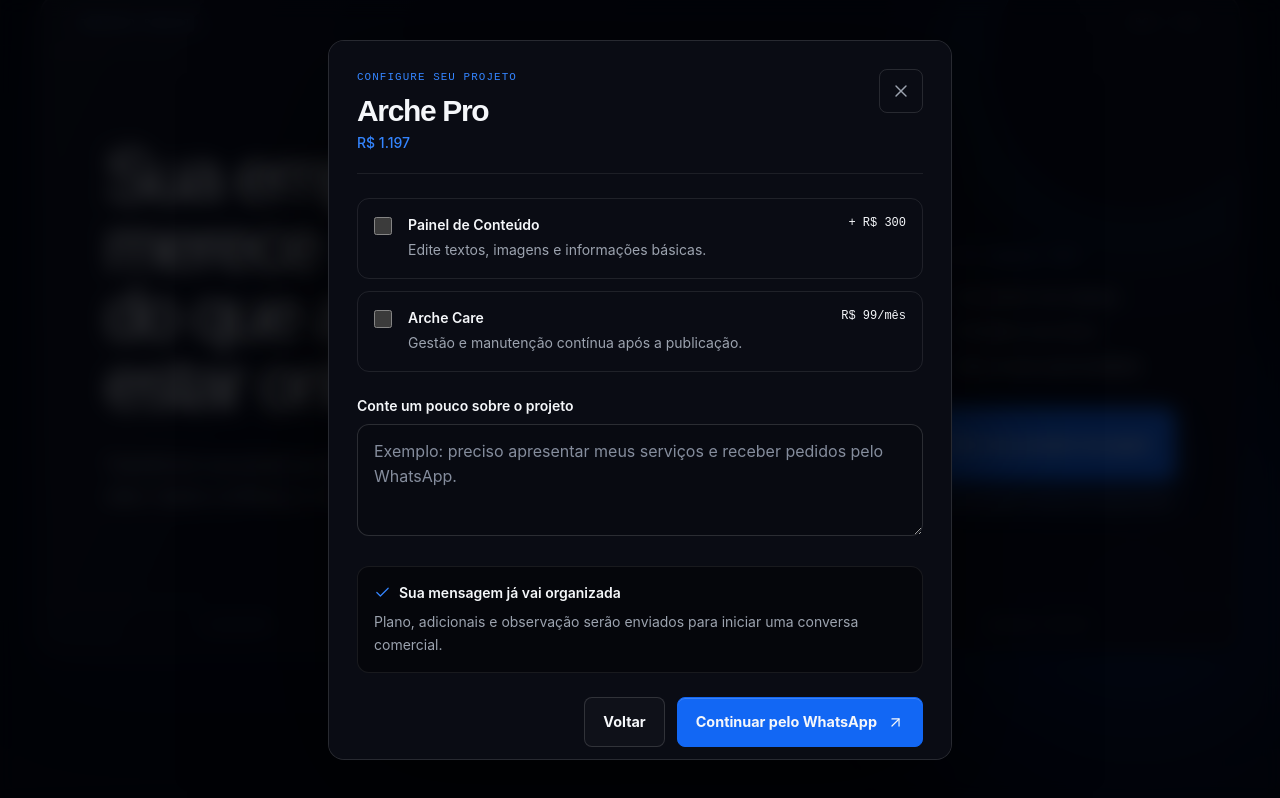
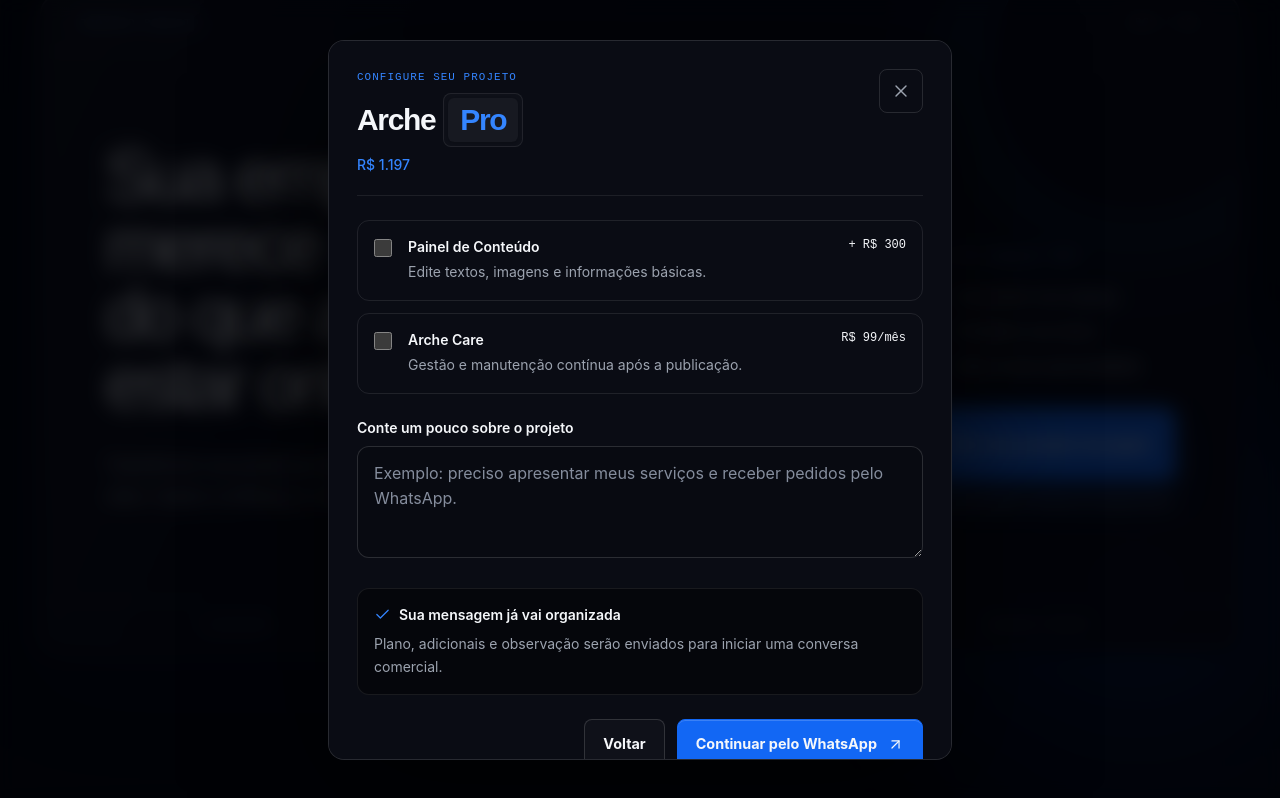
Before and after one commit to ArcheLabs-vip/archelabs.vip, a React (Vite) app: page / in a window 1280 px wide. Both pictures are taken after a click on the button "Tirar meu projeto do papel". Shown: the part 8433-9231 px from the top of the page. Built offline with nearby package versions, Linux system fonts and the light colour scheme; a web font is replaced by a local one.

Commit message:
feat: enhance PlanModal with onChangePlan prop and add slide-fade-in animation

```diff
--- a/src/App.tsx
+++ b/src/App.tsx
@@ -555,7 +555,7 @@
         </div>
       </footer>
 
-      <PlanModal plan={selectedPlan} onClose={() => setSelectedPlan(null)} />
+      <PlanModal plan={selectedPlan} onClose={() => setSelectedPlan(null)} onChangePlan={setSelectedPlan} />
     </div>
     </>
   );
--- a/src/components/PlanModal.tsx
+++ b/src/components/PlanModal.tsx
@@ -1,11 +1,12 @@
 import { useEffect, useId, useMemo, useRef, useState } from "react";
 import { ArrowUpRight, Check, X } from "lucide-react";
-import type { Plan } from "../content/site";
+import { plans, type Plan } from "../content/site";
 import { buildWhatsAppLink } from "../lib/whatsapp";
 
 type PlanModalProps = {
   plan: Plan | null;
   onClose: () => void;
+  onChangePlan?: (plan: Plan) => void;
 };
 
 function getDisplayPrice(basePriceStr: string, hasContentPanel: boolean, hasCare: boolean) {
@@ -26,23 +27,25 @@
   return result;
 }
 
-export function PlanModal({ plan, onClose }: PlanModalProps) {
+export function PlanModal({ plan, onClose, onChangePlan }: PlanModalProps) {
   const dialogRef = useRef<HTMLDialogElement>(null);
   const titleId = useId();
   const [contentPanel, setContentPanel] = useState(false);
   const [care, setCare] = useState(false);
   const [observation, setObservation] = useState("");
+  const [isDropdownOpen, setIsDropdownOpen] = useState(false);
 
   useEffect(() => {
     const dialog = dialogRef.current;
     if (!dialog) return;
 
-    if (plan && !dialog.open) {
-      dialog.showModal();
+    if (plan) {
+      if (!dialog.open) dialog.showModal();
       document.documentElement.classList.add("modal-scroll-lock");
+    } else {
+      if (dialog.open) dialog.close();
+      document.documentElement.classList.remove("modal-scroll-lock");
     }
-
-    if (!plan && dialog.open) dialog.close();
 
     return () => {
       document.documentElement.classList.remove("modal-scroll-lock");
@@ -73,12 +76,14 @@
     setContentPanel(false);
     setCare(false);
     setObservation("");
+    setIsDropdownOpen(false);
     onClose();
   };
 
   return (
     <dialog
       ref={dialogRef}
+      className="scrollbar-hide"
       aria-labelledby={titleId}
       onCancel={(event) => {
         event.preventDefault();
@@ -95,15 +100,54 @@
               <p className="font-mono text-[0.68rem] tracking-[0.1em] text-electric-light">
                 CONFIGURE SEU PROJETO
               </p>
-              <h2 id={titleId} className="mt-2 font-display text-3xl font-semibold tracking-[-0.045em]">
-                {plan.name}
+              <h2 id={titleId} className="mt-2 font-display text-3xl font-semibold tracking-[-0.045em] flex items-center gap-2">
+                <span>Arche</span>
+                <div
+                  className={`flex items-center rounded-lg border border-white/[0.08] transition-all duration-500 ease-out overflow-hidden ${
+                    isDropdownOpen ? "bg-white/[0.04] p-1 gap-1" : "bg-white/[0.02] p-1 gap-0"
+                  }`}
+                >
+                  {plans.map(p => {
+                    const isSelected = p.id === plan.id;
+                    const isVisible = isDropdownOpen || isSelected;
+
+                    return (
+                      <button
+                        key={p.id}
+                        type="button"
+                        onClick={() => {
+                           if (!isDropdownOpen) {
+                              setIsDropdownOpen(true);
+                           } else {
+                              onChangePlan?.(p);
+                              setIsDropdownOpen(false);
+                           }
+                        }}
+                        className={`font-display text-2xl sm:text-3xl font-semibold rounded-md whitespace-nowrap transition-all duration-500 ease-out overflow-hidden flex items-center justify-center ${
+                          isVisible
+                            ? "px-3 py-1 opacity-100 max-w-[200px]"
+                            : "px-0 py-1 opacity-0 max-w-0 border-none"
+                        } ${
+                          !isDropdownOpen && isSelected
+                            ? "bg-white/[0.04] text-electric-light shadow-sm hover:bg-white/[0.08]"
+                            : isDropdownOpen && isSelected
+                              ? "bg-white/[0.08] text-ink shadow-sm"
+                              : "text-muted hover:bg-white/[0.04] hover:text-ink"
+                        }`}
+                      >
+                        {p.name.replace("Arche ", "")}
+                      </button>
+                    )
+                  })}
+                </div>
               </h2>
-              <p className="mt-1 text-sm font-medium text-electric-light transition-all duration-300">
+              <p className="mt-2 text-sm font-medium text-electric-light transition-all duration-300">
                 {displayPrice}
               </p>
             </div>
+
             <button
-              className="inline-flex h-11 w-11 shrink-0 items-center justify-center rounded-lg border border-white/[0.12] text-muted hover:border-white/25 hover:text-ink"
+              className="inline-flex h-11 w-11 shrink-0 items-center justify-center rounded-lg border border-white/[0.12] text-muted hover:border-white/25 hover:text-ink transition-colors"
               type="button"
               aria-label="Fechar configurador"
               onClick={handleClose}
--- a/src/index.css
+++ b/src/index.css
@@ -2219,3 +2219,21 @@
     animation: none !important;
   }
 }
+
+@keyframes slide-fade-in {
+  0% { opacity: 0; transform: scaleX(0.85) translateX(-8px); transform-origin: left center; }
+  100% { opacity: 1; transform: scaleX(1) translateX(0); transform-origin: left center; }
+}
+
+.animate-slide-fade-in {
+  animation: slide-fade-in 0.5s cubic-bezier(0.23, 1, 0.32, 1) forwards;
+}
+
+/* Scrollbar Utilities */
+.scrollbar-hide::-webkit-scrollbar {
+  display: none !important;
+}
+.scrollbar-hide {
+  -ms-overflow-style: none !important;
+  scrollbar-width: none !important;
+}
```
